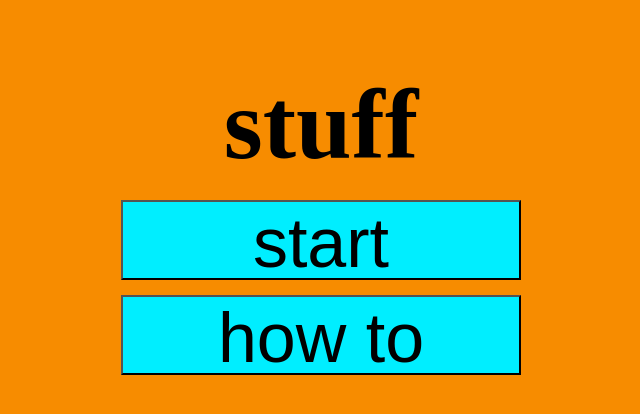
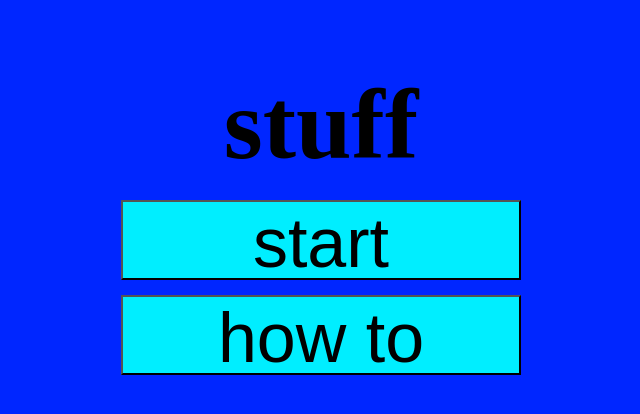
Before and after one commit to Redfluffydragon/Game, a plain HTML site: page index.html in a window 1280 px wide. Shown: the whole page, without its empty margins (327-967 px from the left). Drawn offline with Linux system fonts and the light colour scheme.

Commit message:
i changed the backaround

```diff
--- a/index.css
+++ b/index.css
@@ -1,5 +1,5 @@
 body{
-  background-color: #f78c00;
+  background-color: #0026ff;
   text-align: center;
   width: 100vw;
 }
```
